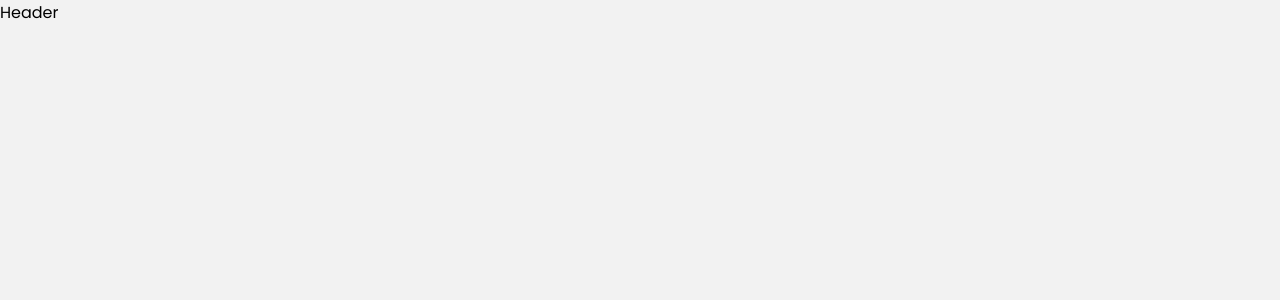
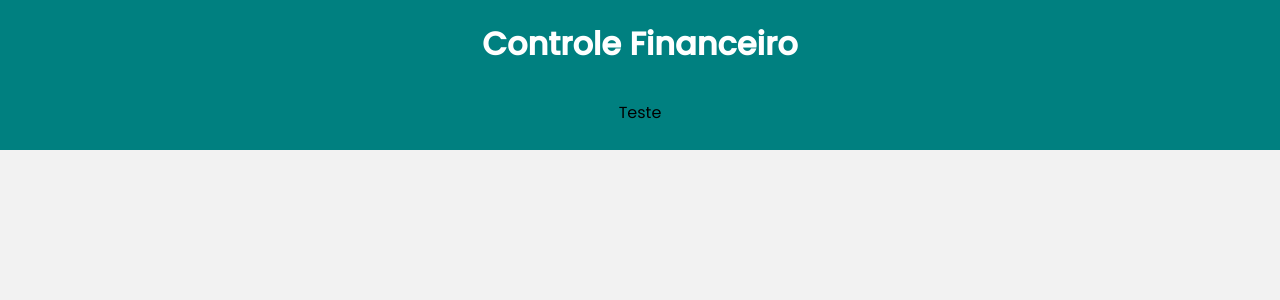
Before and after one commit to leticea/finance-control, a React (Create React App) app: page / in a window 1280 px wide. Shown: the top 300 px of the page. Built offline with nearby package versions, Linux system fonts and the light colour scheme.

Commit message:
criando os cards

```diff
--- a/src/App.js
+++ b/src/App.js
@@ -1,11 +1,13 @@
 import React from "react";
 import GlobalStyle from "./styles/global";
 import Header from "./components/Header";
+import Resume from "./components/Resume";
 
 const App = () => {
   return (
     <>
       <Header />
+      <Resume />
       <GlobalStyle />
     </>
 
--- a/src/components/Header/index.js
+++ b/src/components/Header/index.js
@@ -1,7 +1,14 @@
 import React from "react";
+import * as C from "./styles";
 
 const Header = () => {
-  return <div>Header</div>;
+  return (
+    <C.Container>
+      <C.Header>
+        <C.Title>Controle Financeiro</C.Title>
+      </C.Header>
+    </C.Container>
+  );
 };
 
 export default Header;
--- a/src/components/Header/styles.js
+++ b/src/components/Header/styles.js
@@ -0,0 +1,14 @@
+import styled from "styled-components";
+
+export const Container = styled.div`
+  height: 150px;
+  text-align: center;
+  background: teal;
+`;
+
+export const Header = styled.h1``;
+
+export const Title = styled.div`
+  padding-top: 20px;
+  color: #fff;
+`;
--- /dev/null
+++ b/src/components/Resume/index.js
@@ -0,0 +1,10 @@
+import React from "react";
+import * as C from "./styles";
+
+const Resume = () => {
+  return (
+    <C.Container>Teste</C.Container>
+  );
+};
+
+export default Resume;
--- /dev/null
+++ b/src/components/Resume/styles.js
@@ -0,0 +1,11 @@
+import styled from "styled-components";
+
+export const Container = styled.div`
+  max-width: 1120px;
+  width: 98%;
+  margin: 0 auto;
+  display: flex;
+  gap: 20px;
+  margin-top: -50px;
+  justify-content: space-around;
+`;
```
